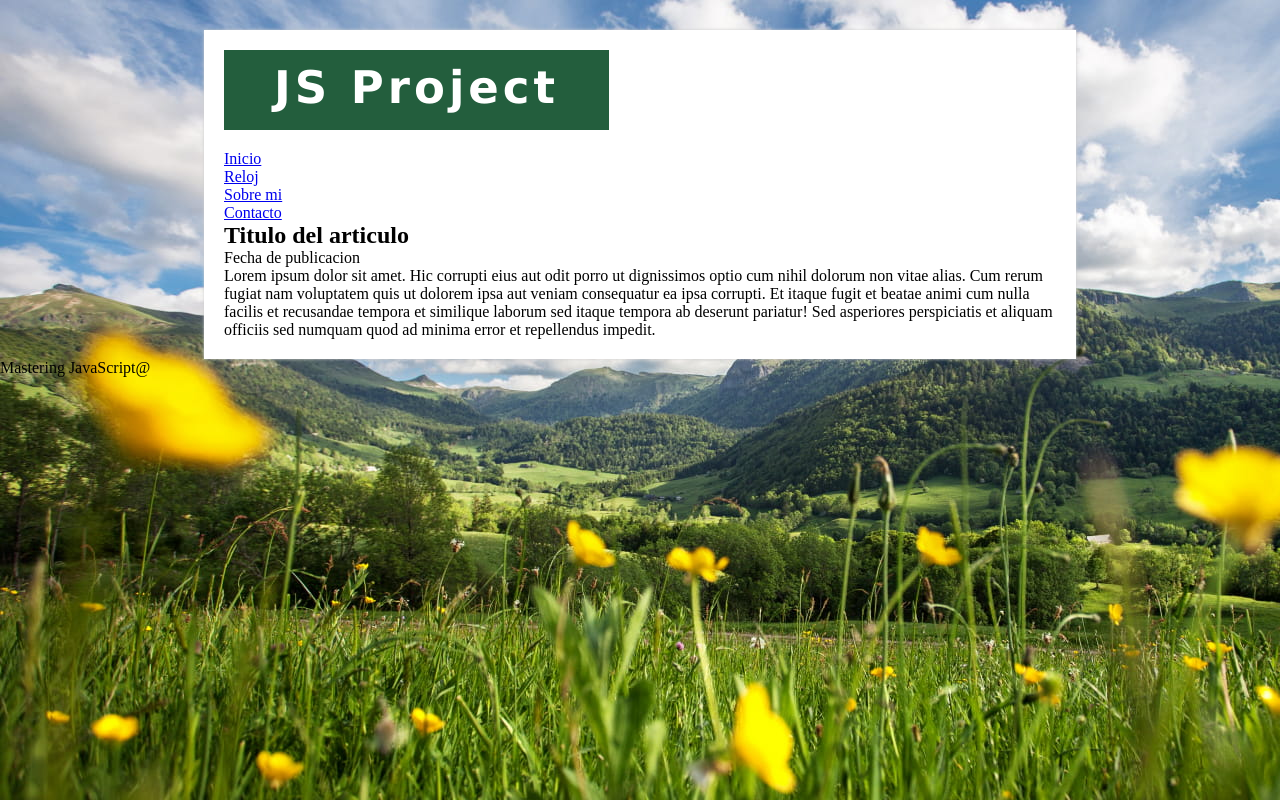
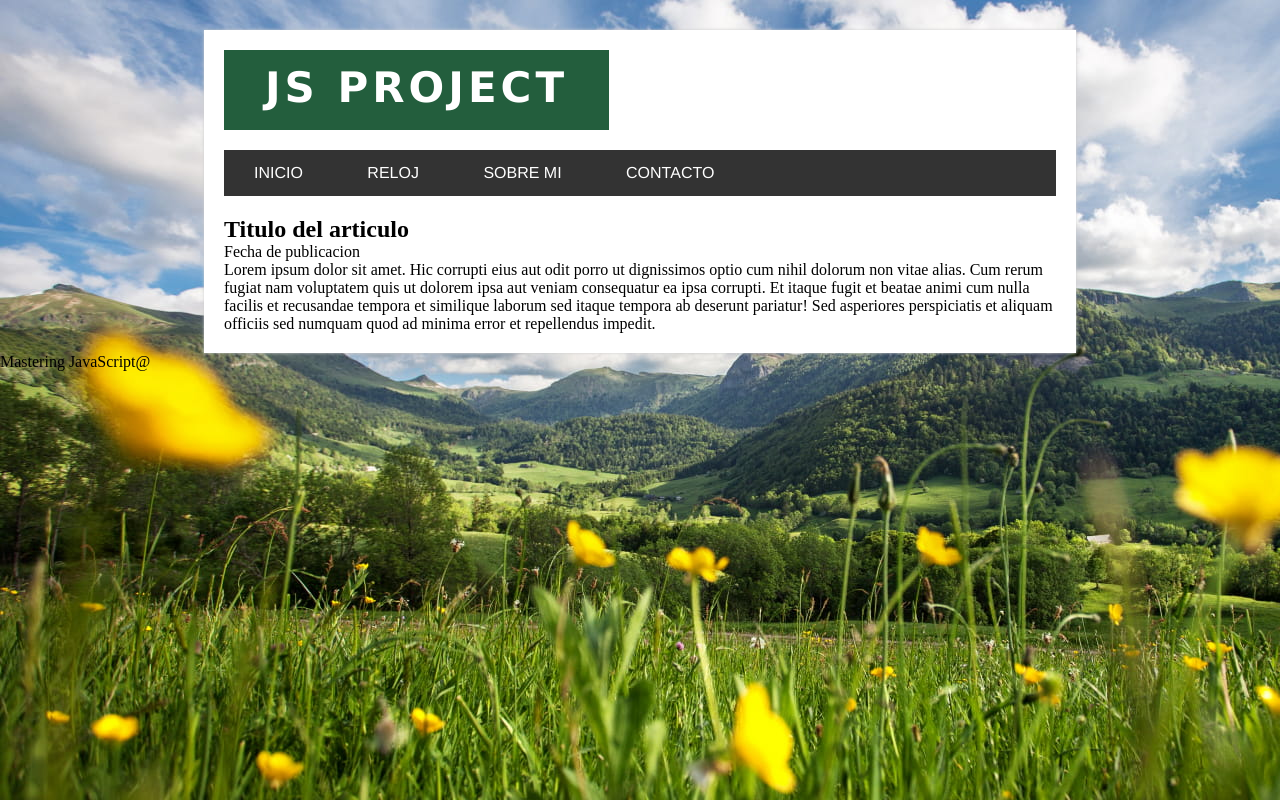
Before and after one commit to KendraLambillon/PROJECT-JS-JQUERY, a plain HTML site: page index.html in a window 1280 px wide. Drawn offline with Linux system fonts and the light colour scheme.

Commit message:
CSS menu layout

```diff
--- a/css/styles.css
+++ b/css/styles.css
@@ -1,7 +1,6 @@
 *{
     margin: 0px;
     padding: 0px;
-    list-style: none;
 }
 
 .clearfix{
@@ -25,7 +24,7 @@ body{
 
 #logo{
     font-family: Verdana, Arial;
-    font-size: 30px;
+    font-size: 28px;
     letter-spacing: 4px;
     line-height: 75px;
     background: #235E3D;
@@ -35,4 +34,36 @@ body{
     height: 80px;
     margin-bottom: 20px;
     float: left;
+    text-transform: uppercase;
 }
+
+#menu{
+    font-family: Helvetica, Arial;
+    background: #333;
+    width: 100%;
+    text-transform: uppercase;
+    margin-bottom: 20px;
+}
+
+#menu ul{
+    line-height: 46px;
+    list-style: none;
+}
+
+#menu ul li{
+    height: 46px;
+    display: inline-block; /*Poner los elementos del menu en linea*/
+    transition: all 300ms; /*Transicion para el hover*/
+}
+
+#menu ul li:hover{
+    background: #235E3D;
+}
+
+#menu a{
+    display: block;
+    color: white;
+    text-decoration: none;
+    padding-left: 30px;
+    padding-right: 30px;
+}
--- a/index.html
+++ b/index.html
@@ -17,8 +17,8 @@
                 <h1>JS Project</h1>
             </div>
             <div class="clearfix"></div>
-            <nav>
-                <ul id="menu">
+            <nav id="menu">
+                <ul>
                     <li><a href="#">Inicio</a></li>
                     <li><a href="#">Reloj</a></li>
                     <li><a href="#">Sobre mi</a></li>
```
